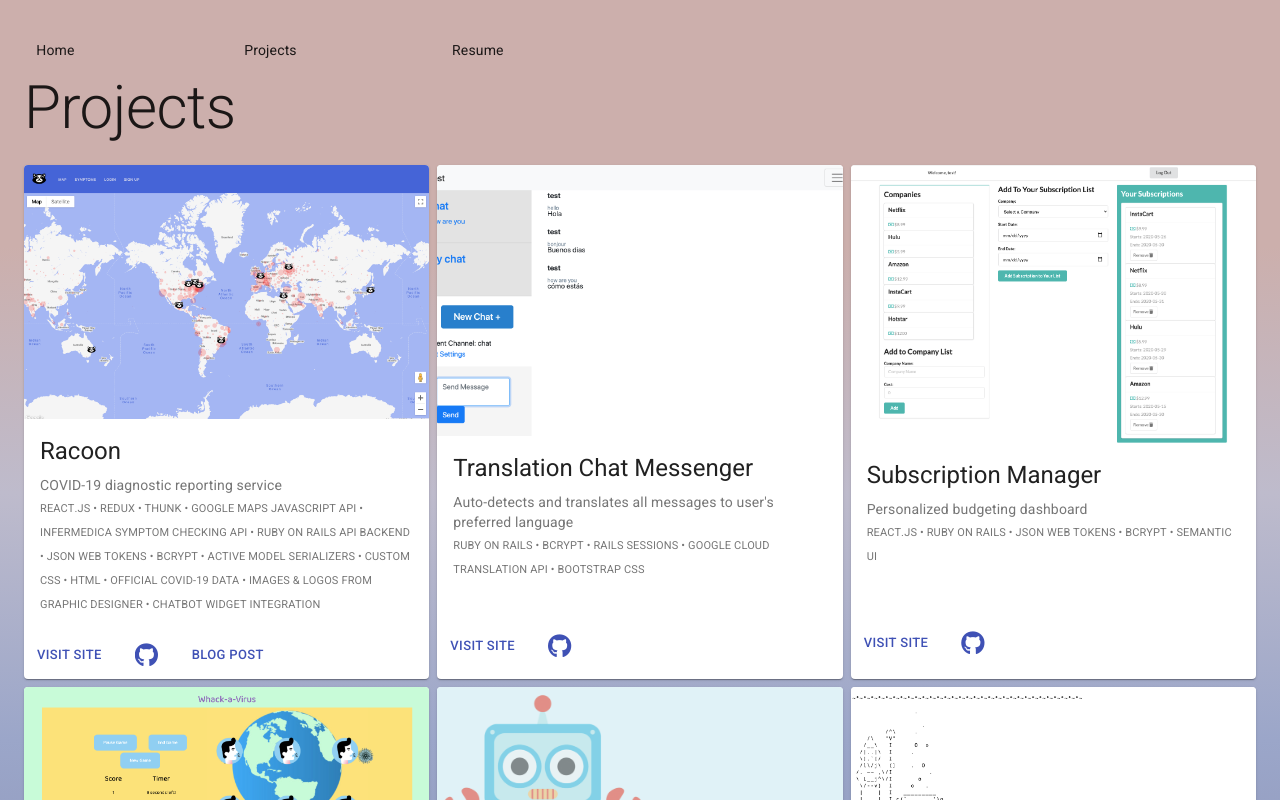
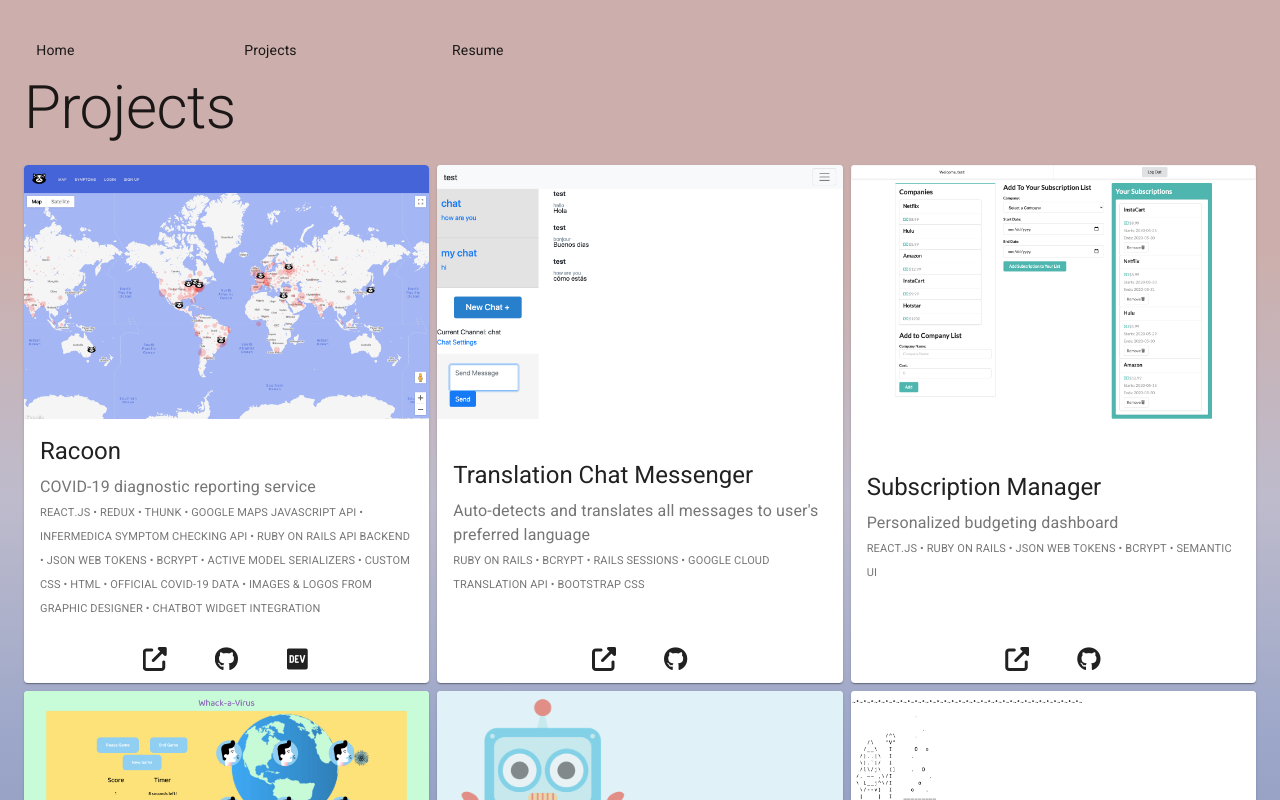
Before and after one commit to sylviapap/personal-site-react, a React (Create React App) app: page /projects in a window 1280 px wide. Shown: the top 800 px of the page. Built offline with nearby package versions, Linux system fonts and the light colour scheme.

Commit message:
Fix button spacing

```diff
--- a/src/components/ProjectCard.js
+++ b/src/components/ProjectCard.js
@@ -13,7 +13,9 @@
     width: "100%",
     height: "100%",
     display: 'flex',
-    flexWrap: "wrap"
+    flexWrap: "wrap",
+    justifyContent: "space-evenly",
+    alignContent: "space-between"
   },
   caps: {
     fontVariant: "all-small-caps"
@@ -37,7 +39,7 @@
           <Typography gutterBottom variant="h5" component="h2">
             {title}
           </Typography>
-          <Typography variant="body2" color="textSecondary" component="p">
+          <Typography variant="body1" color="textSecondary" component="p">
             {description}
           </Typography>
           <Typography variant="body1" color="textSecondary" component="p" className={classes.caps}>
@@ -45,16 +47,16 @@
           </Typography>
         </CardContent>
       <CardActions>
-        {websiteURL ? <Button size="small" color="primary" href={websiteURL}>
-          Visit Site
+        {websiteURL ? <Button size="small" color="default" href={websiteURL} aria-label="visit-external-website">
+          <Icon className="fas fa-external-link-alt"/>
         </Button> : null}
 
-        <Button size="small" color="primary" href={githubURL}>
+        <Button size="small" color="default" href={githubURL} aria-label="github">
           <Icon className="fa fa-github"/>
         </Button>
 
-        {blogURL ? <Button size="small" color="primary" href={blogURL}>
-          Blog Post
+        {blogURL ? <Button size="small" color="default" href={blogURL} aria-label="blog-post">
+        <Icon className="fab fa-dev"/>
         </Button> : null}
 
       </CardActions>
```
